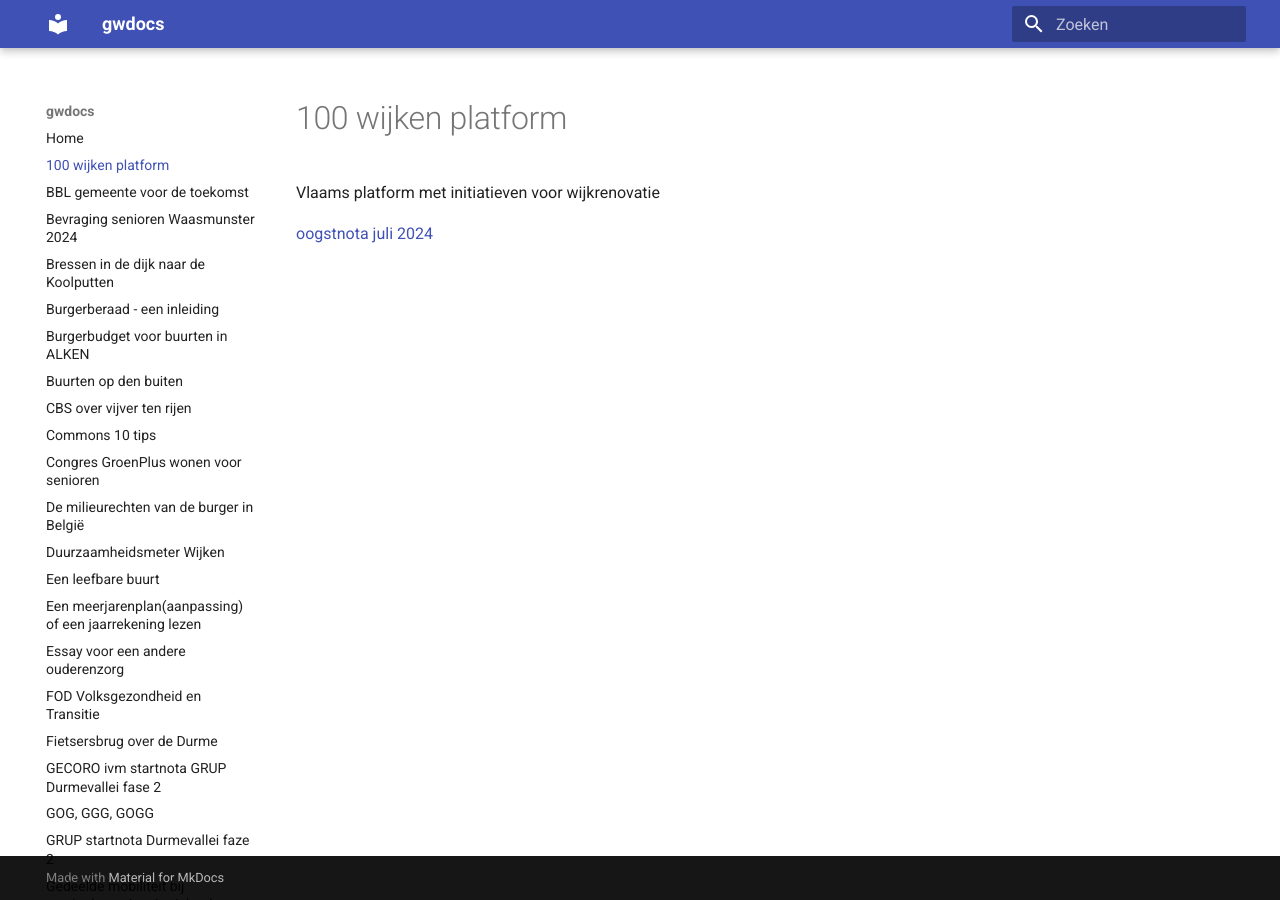
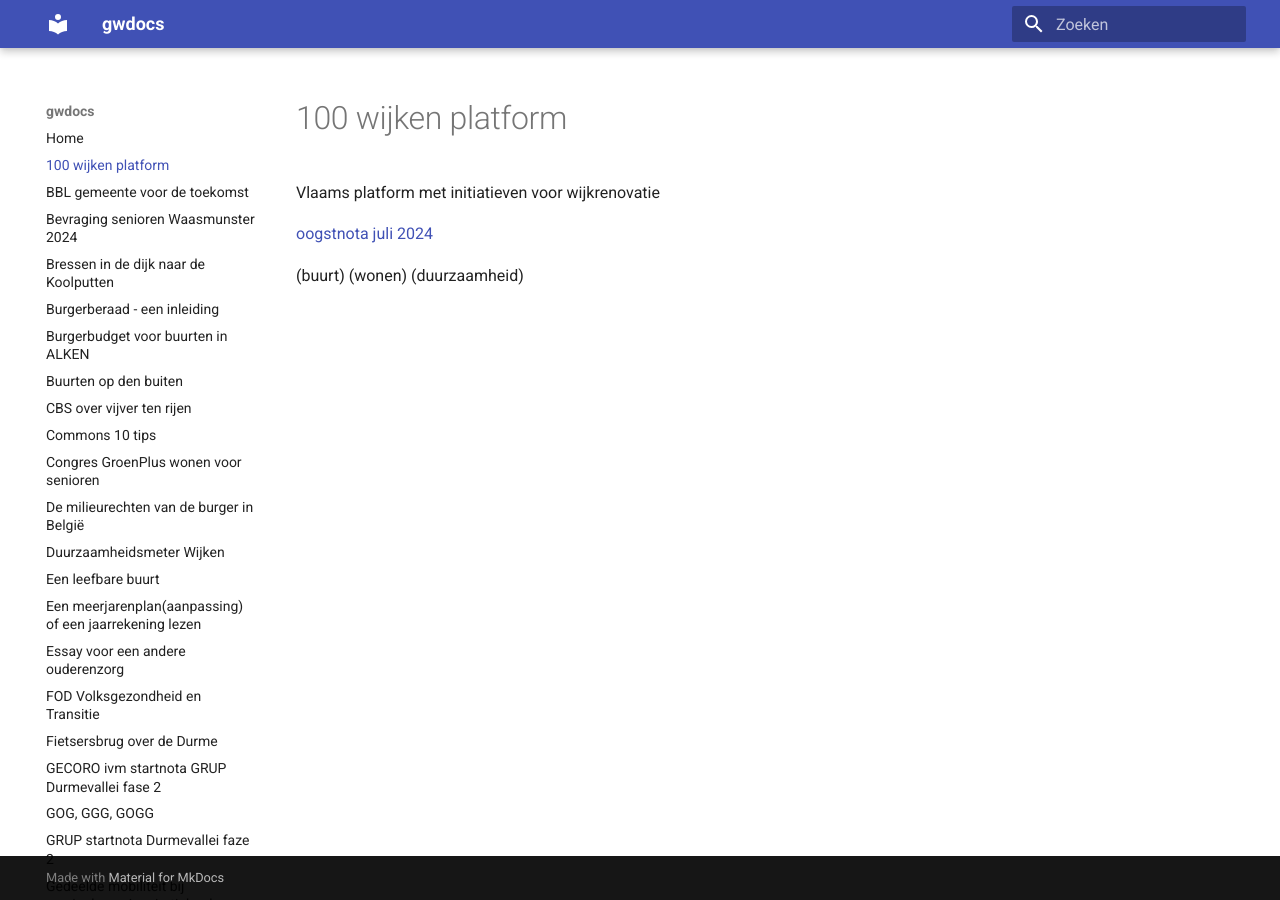
Before and after one commit to groenwaasmunster/gwdocs, an MkDocs documentation site: the page built from docs/100 wijken platform.md, in a window 1280 px wide. Built offline with MkDocs 1.6.1 and Material for MkDocs 9.7.7, drawn with Linux system fonts in a browser that asks for light colours.

Commit message:
Update 100 wijken platform.md

```diff
--- a/docs/100 wijken platform.md
+++ b/docs/100 wijken platform.md
@@ -1,3 +1,5 @@
 Vlaams platform met initiatieven voor wijkrenovatie
 
 [oogstnota juli 2024](best/100%20wijken%20platform%20aanbevelingen.pdf)
+
+(buurt) (wonen) (duurzaamheid)
```
